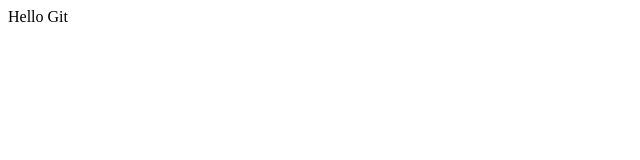
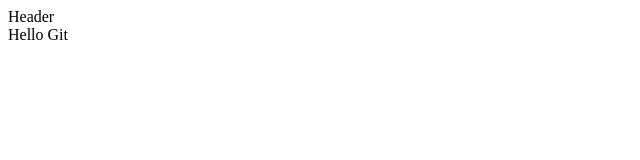
Before and after one commit to nguetcheu/GitCrashCourse, a plain HTML site: page index.html in a window 1280 px wide. Shown: the full height of the page, 0-640 px from the left. Drawn offline with Linux system fonts and the light colour scheme.

Commit message:
Add header

```diff
--- a/index.html
+++ b/index.html
@@ -7,6 +7,9 @@
   <title>Document</title>
 </head>
 <body>
+  <header>
+    Header
+  </header>
   Hello Git
 
   <script src="app.js"></script>
```
